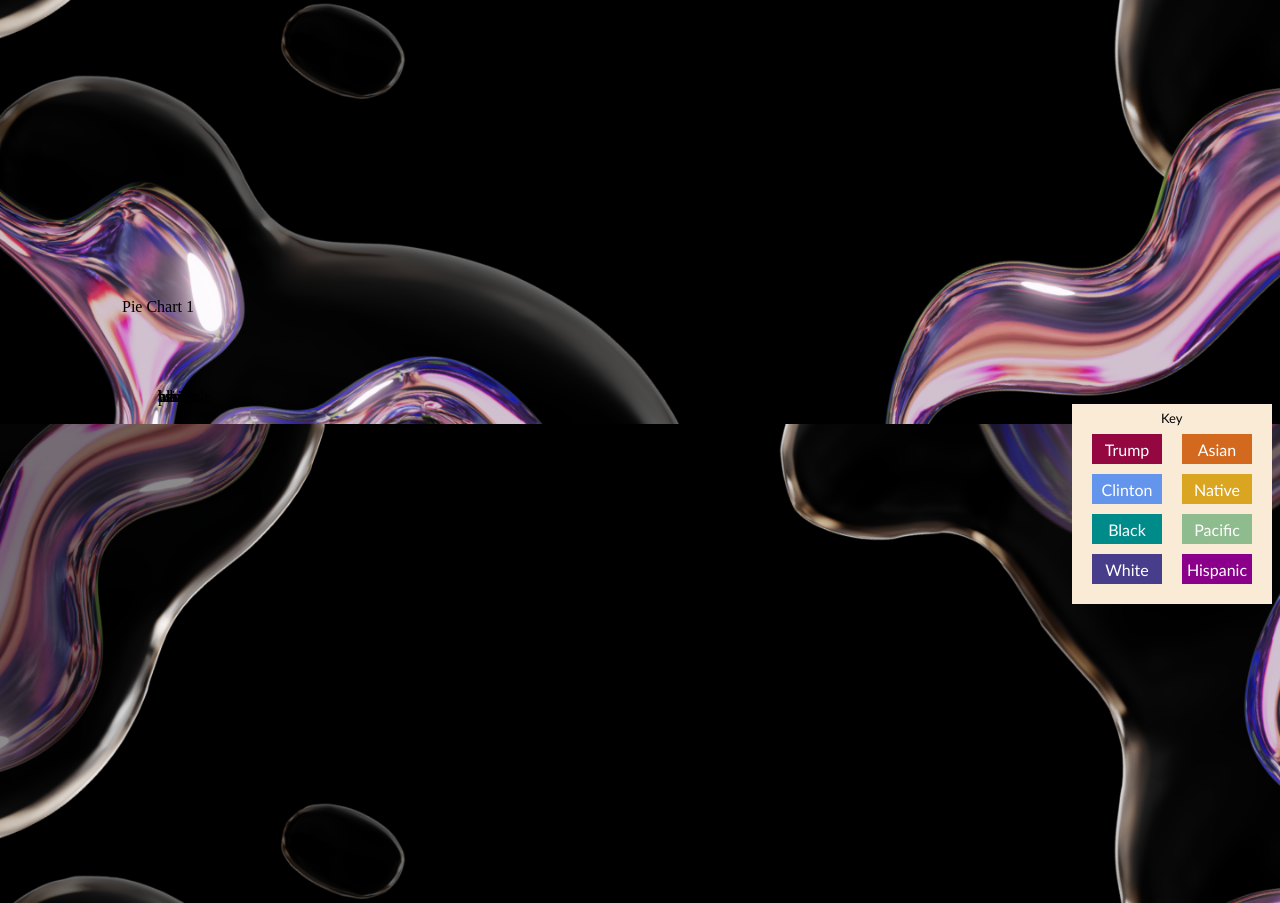
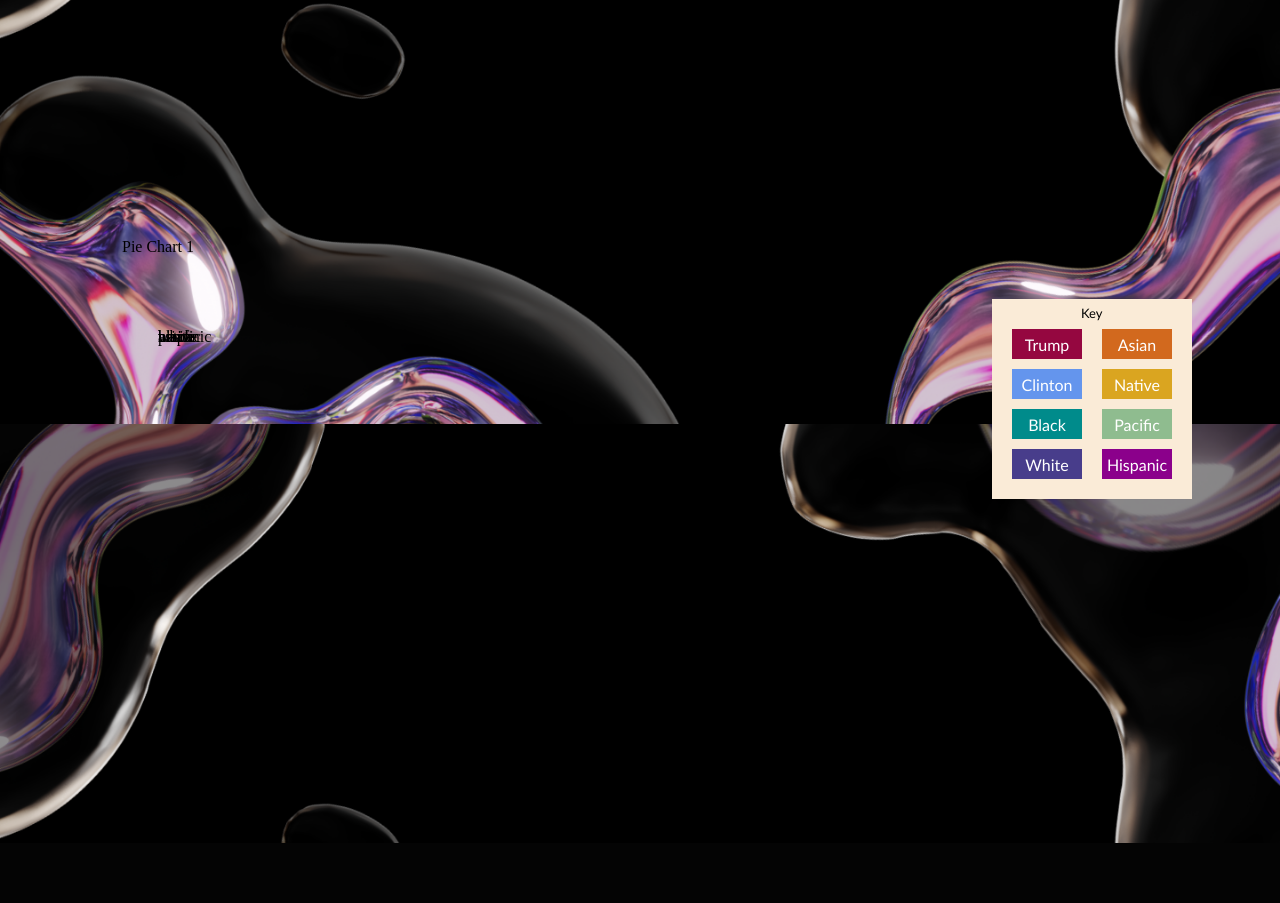
Before and after one commit to stellathompson/fighting-fish, a Flask app: template Election Website/templates/index.html in a window 1280 px wide; the page is wider, and only the part inside the window is pictured. Shown: the part 376-1279 px from the top of that part. After the commit the page ends 1219 px from the top of that part, so only its background shows below. Run offline with Flask 3, Linux system fonts and the light colour scheme; the template is opened without the code that fills it, so the values that code supplies are empty; parts of the project's set-up code (start-up, migrations or seed data) failed here and were passed over; some libraries are stand-ins or nearby versions.

Commit message:
pie charts

```diff
--- a/Election Website/static/results-page.css
+++ b/Election Website/static/results-page.css
@@ -66,7 +66,8 @@
 }
 
 .container {
-  margin-top: 90px;
+  margin-top: 30px;
+  margin-right: 40px;
   display: flex;
   justify-content: space-between;
   align-items: center;
@@ -77,10 +78,10 @@
   }
 
   .keycontainer {
+    margin-right: 40px;
     position: relative;
     width: 200px;
     height: 200px;
-    margin-top: 90px;
   }
 
   .buttonsContainer {
```
